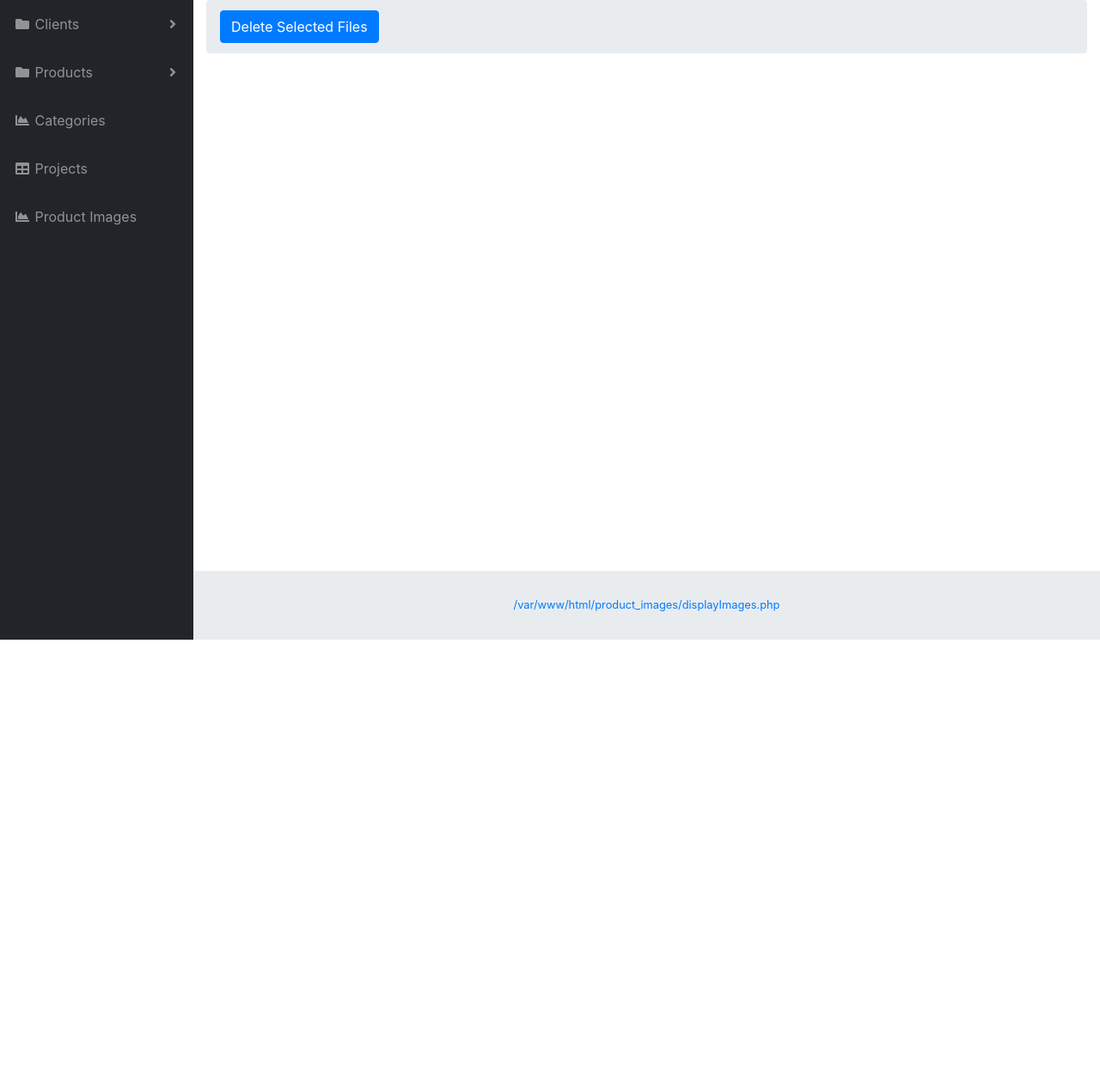
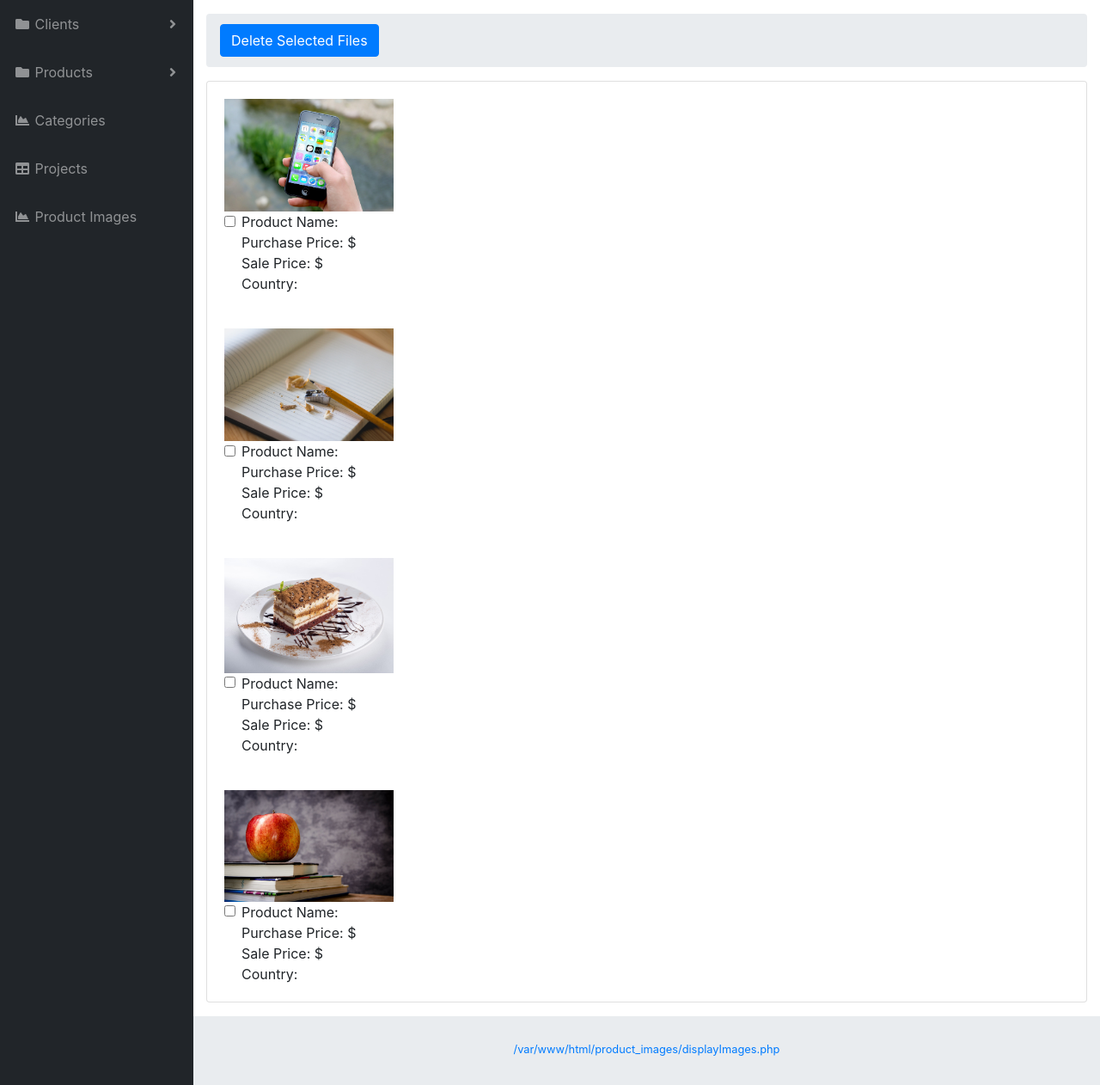
Before and after one commit to xingdongcai/webman, a PHP site: page /product_images/displayImages.php in a window 1280 px wide. Shown: the part 56-1318 px from the top of the page at 86% size. Before the commit the page ends 800 px from the top, so only its background shows below. Run offline with PHP 8.4, Linux system fonts and the light colour scheme; the visitor is signed in with stand-in values (Sample User, id 1); data that the repository does not hold is empty.

Commit message:
product images modified

```diff
--- a/product_images/displayImages.php
+++ b/product_images/displayImages.php
@@ -15,7 +15,7 @@ $dir = opendir($currdir);
 if(empty($_POST["delete"]))
 {
 ?>
-
+    <div id="content-wrapper">
         <div class="container-fluid">
 
             <form method="post" action="displayImages.php">
@@ -24,38 +24,76 @@ if(empty($_POST["delete"]))
                         <input  class='btn btn-primary' type='submit' value='Delete Selected Files'>
                     </li>
                 </ol>
-        <div class="row">
+
+
+
+                <!--        <div class="row">-->
+                <!--            --><?php
+                //            while ($row = $stmt->fetch())
+                //            {
+                //                ?>
+                <!--                    <div class="col-md-3">-->
+                <!--                        <div class="thumbnail">-->
+                <!--                            <img src="--><?//= $row[2] ;?><!--"style="width: 100%"/><br/>-->
+                <!--                            --><?php
+                //                            $stmtProduct = $dbh->prepare("select * from product where product_id=".$row[1]);
+                //                            $stmtProduct->execute();
+                //                            $productRow=$stmtProduct->fetch();
+                //
+                //                            echo "<br>Product Name: ".$productRow[1];
+                //                            echo "<br>Purchase Price: "."$".$productRow[2];
+                //                            echo "<br>Sale Price: "."$".$productRow[3];
+                //                            echo "<br>Country: ".$productRow[4];
+                //
+                //                            ?>
+                <!--                            <hr>-->
+                <!--                            <div class="form-check">-->
+                <!--                                <label class="form-check-label">-->
+                <!--                                    <input type="checkbox" class="form-check-input" name="delete[]" value="--><?//= $row[2]?><!--">--><?//= $row[2]?>
+                <!--                                </label>-->
+                <!--                            </div>-->
+                <!--                        </div>-->
+                <!--                    </div>-->
+                <!--                    --><?php
+                //            }
+                //            ?>
+                <!--        </div>-->
+                <div class="card mb-3">
                     <?php
-            while ($row = $stmt->fetch())
+                    while($file = readdir($dir))
                     {
+                        if(fnmatch("*.jpg",$file)|| fnmatch("*.png",$file)){
                             ?>
-                    <div class="col-md-3">
-                        <div class="thumbnail">
-                            <img src="<?= $row[2] ;?>"style="width: 100%"/><br/>
+                            <div class="card-body">
+                                <div class="table-responsive">
+                                    <!--                            --><?php //echo $file ?>
+                                    <?php echo '<img src="'.$file.'" style="width: 20%"/><br/>' ;?>
+                                    <div class="form-check">
+                                        <label class="form-check-label">
+                                            <input type="checkbox" class="form-check-input" name="delete[]" value="<?= $file ?>">
                                             <?php
-                            $stmtProduct = $dbh->prepare("select * from product where product_id=".$row[1]);
+                                            $sql = "select product_id from product_image where image_name='" . $file . "'";
+                                            $stmtProduct = $dbh->prepare("select * from product where product_id="."(".$sql.")");
                                             $stmtProduct->execute();
                                             $productRow=$stmtProduct->fetch();
-
-                            echo "<br>Product Name: ".$productRow[1];
-                            echo "<br>Purchase Price: "."$".$productRow[2];
-                            echo "<br>Sale Price: "."$".$productRow[3];
-                            echo "<br>Country: ".$productRow[4];
-
+                                            echo "Product Name: $productRow[1]";
+                                            echo "<br>Purchase Price: $$productRow[2]";
+                                            echo "<br>Sale Price: $$productRow[3]";
+                                            echo "<br>Country: $productRow[4]";
                                             ?>
-                            <hr>
-                            <div class="form-check">
-                                <label class="form-check-label">
-                                    <input type="checkbox" class="form-check-input" name="delete[]" value="<?= $row[2]?>"><?= $row[2]?>
                                         </label>
                                     </div>
                                 </div>
                             </div>
                             <?php
                         }
+                    }
+
                     ?>
                 </div>
-
+            </form>
+        </div>
+    </div>
 
         <?php
         }
--- a/products/add.php
+++ b/products/add.php
@@ -63,7 +63,9 @@ if (empty($_POST["ppp"]))
     }else{
         $imageName = $_FILES["image"]["name"];
         $imageDir = "../product_images/".$_FILES["image"]["name"];
-        if(1===2)
+        $allowTypes = array('jpg','png','jpeg','gif');
+        $fileType = pathinfo($imageDir,PATHINFO_EXTENSION);
+        if(!in_array($fileType,$allowTypes))
         {
             echo "ERROR: You may only upload .jpg or .gif or .png files";
         }else{
```
Also changed, not shown: products/ProductModify.php (+48 -42 lines), product_images/apple.jpg (added), product_images/book.jpg (deleted), product_images/iphone.jpg (added), product_images/pencil.jpg (added), 1 other file. Lines whose indentation alone changed are shown as unchanged.
